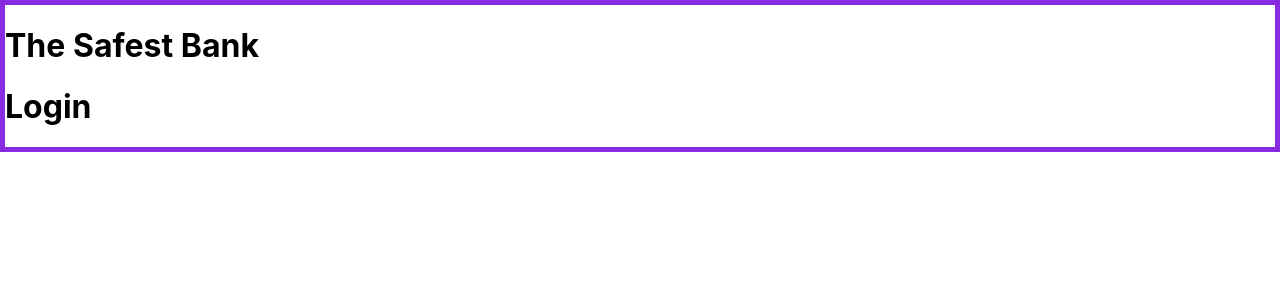
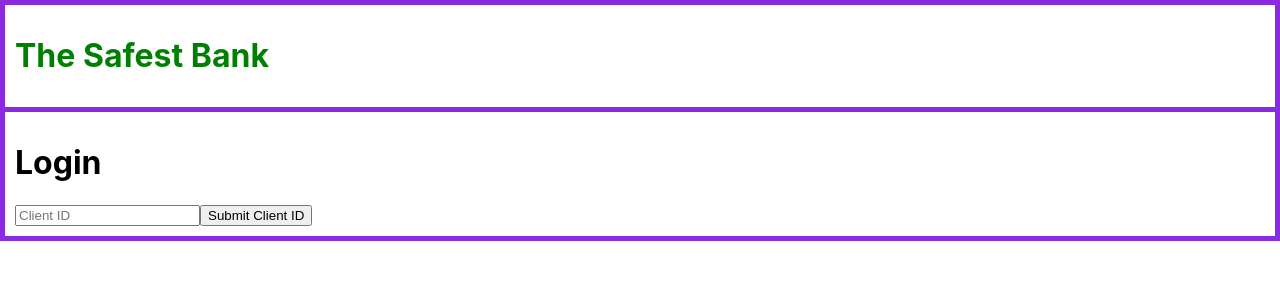
Before and after one commit to sekulas/TheSafestBank, a React (Create React App) app in the folder safest-bank-client/: page /login in a window 1280 px wide. Shown: the top 300 px of the page. Built offline with nearby package versions, Linux system fonts and the light colour scheme.

Commit message:
Base schema of client app added

```diff
--- /dev/null
+++ b/safest-bank-client/src/components/auth/AuthProvider.tsx
@@ -0,0 +1,30 @@
+import { ReactNode, useState } from 'react';
+import AuthContext from '../../context/AuthContext';
+
+const AuthProvider: React.FC<{ children: ReactNode }> = ({ children }) => {
+  const [isAuthenticated, setIsAuthenticated] = useState<boolean>(false);
+  const [clientId, setClientId] = useState<string>("");
+  const [name, setName] = useState<string>("");
+  const [surname, setSurname] = useState<string>("");
+
+  const login = () => {
+    setIsAuthenticated(true);
+    setClientId('123');
+    setName('John');
+    setSurname('Doe');
+  }
+  const logout = () => {
+    setIsAuthenticated(false);
+    setClientId('');
+    setName('');
+    setSurname('');
+  }
+
+  return (
+    <AuthContext.Provider value={{ isAuthenticated, clientId, name, surname, login, logout }}>
+      {children}
+    </AuthContext.Provider>
+  );
+}
+
+export default AuthProvider;
--- /dev/null
+++ b/safest-bank-client/src/context/AuthContext.tsx
@@ -0,0 +1,14 @@
+import { createContext } from 'react';
+
+interface IAuthContext {
+  isAuthenticated: boolean;
+  clientId: string;
+  name: string;
+  surname: string;
+  login: () => void;
+  logout: () => void;
+}
+
+const AuthContext = createContext<IAuthContext>({ isAuthenticated: false, clientId: "", name: "", surname: "", login: () => { }, logout: () => { } } as IAuthContext);
+
+export default AuthContext;
--- a/safest-bank-client/src/index.css
+++ b/safest-bank-client/src/index.css
@@ -5,10 +5,42 @@ body {
     sans-serif;
   -webkit-font-smoothing: antialiased;
   -moz-osx-font-smoothing: grayscale;
-  border: 5px solid blueviolet;
 }
 
 code {
   font-family: source-code-pro, Menlo, Monaco, Consolas, 'Courier New',
     monospace;
 }
+
+#app {
+  border: 5px solid blueviolet;
+}
+
+#navbar {
+  border-bottom: 5px solid blueviolet;
+  padding: 10px;
+  display: flex;
+  justify-content: space-between;
+  align-items: center;
+}
+
+#navbar-module {
+  display: flex;
+  justify-content: space-between;
+  align-items: center;
+}
+
+#navbar-module > * {
+  margin: 0 10px;
+  display: flex;
+  justify-content: space-between;
+  align-items: center;
+}
+
+#login-page {
+  padding: 10px;
+}
+
+#client-page {
+  padding: 10px;
+}
--- a/safest-bank-client/src/index.tsx
+++ b/safest-bank-client/src/index.tsx
@@ -9,6 +9,11 @@ import {
 import AppLayout from "./layouts/AppLayout";
 import ErrorPage from "./pages/ErrorPage";
 import LoginPage from "./pages/LoginPage";
+import ProtectedPage from "./pages/ProtectedPage";
+import HomePage from "./pages/HomePage";
+import AuthProvider from "./components/auth/AuthProvider";
+import PasswordChangePage from "./pages/PasswordChangePage";
+import ClientDetailsPage from "./pages/ClientDetailsPage";
 
 const router = createBrowserRouter([
   {
@@ -19,24 +24,33 @@ const router = createBrowserRouter([
         errorElement: <ErrorPage />,
         children: [
           {
-            path: "/login",
-            element: <LoginPage />
+            path: "login",
+            element: <LoginPage />,
           },
-          // {
-          //   index: true,
-          //   path: "/home",
-          //   element: <HomePage />,
-          //   loader: accountDetailsLoader
-          // },
-          // {
-          //   path: "/password",
-          //   element: <ChangePasswordPage />
-          // },
-          // {
-          //   path: "/client/:clientId",
-          //   element: <ClientDetailsPage />,
-          //   loader: clientLoader
-          // }
+          {
+            element: <ProtectedPage />,
+            children: [
+              {
+                index: true,
+                path: "home",
+                element: <HomePage />,
+                //loader: accountDetailsLoader
+              },
+              {
+                path: "client",
+                element: <ClientDetailsPage />,
+                //loader: clientLoader
+              },
+              {
+                path: "password",
+                element: <PasswordChangePage />
+              },
+              {
+                path: "logout",
+                //action: logoutUser,
+              },
+            ]
+          }
         ]
       }
     ]
@@ -49,7 +63,9 @@ const root = ReactDOM.createRoot(
 
 root.render(
   <React.StrictMode>
-    <RouterProvider router={router} />
+    <AuthProvider>
+      <RouterProvider router={router} />
+    </AuthProvider>
   </React.StrictMode>
 );
 
--- a/safest-bank-client/src/layouts/Navbar.tsx
+++ b/safest-bank-client/src/layouts/Navbar.tsx
@@ -1,7 +1,25 @@
+import { useContext } from "react";
+import AuthContext from "../context/AuthContext";
+import { ReactComponent as PersonIcon } from "../assets/icons/personIcon.svg";
+import { Link } from "react-router-dom";
+
 const Navbar = () => {
+  const { isAuthenticated, name, surname, logout } = useContext(AuthContext);
+
   return (
     <div id="navbar">
-      <h1>The Safest Bank</h1>
+      <Link to="/home" style={{ color: "green", textDecoration: 'none' }}>
+        <h1>The Safest Bank</h1>
+      </Link>
+      {isAuthenticated &&
+        <div id="navbar-module">
+          <Link to="/client" style={{ color: "green", textDecoration: 'none' }}>
+            <PersonIcon />
+            {name.toUpperCase()} {surname.toUpperCase()}
+          </Link>
+          <button onClick={logout}>Logout</button>
+        </div>
+      }
     </div>
   )
 }
--- /dev/null
+++ b/safest-bank-client/src/pages/ClientDetailsPage.tsx
@@ -0,0 +1,8 @@
+const ClientDetailsPage = () => {
+  return (
+    <div id="client-details-page">
+      <h1>Client Details</h1>
+    </div>
+  );
+}
+export default ClientDetailsPage;
--- /dev/null
+++ b/safest-bank-client/src/pages/HomePage.tsx
@@ -0,0 +1,9 @@
+const HomePage = () => {
+  return (
+    <div id="home-page">
+      <h1>Home Page</h1>
+    </div>
+  );
+}
+
+export default HomePage;
--- a/safest-bank-client/src/pages/LoginPage.tsx
+++ b/safest-bank-client/src/pages/LoginPage.tsx
@@ -1,9 +1,68 @@
+import { useState, ChangeEvent, useContext } from 'react';
+import { Form, Navigate } from 'react-router-dom';
+import AuthContext from '../context/AuthContext';
+
 const LoginPage = () => {
+  const [clientId, setClientId] = useState<string>('');
+  const [passwordCombination, setPasswordCombination] = useState<string>('');
+  const [enteredPassword, setEnteredPassword] = useState<string>('');
+  const { isAuthenticated, login } = useContext(AuthContext);
+
+
+  const handleClientIdChange = (event: ChangeEvent<HTMLInputElement>) => {
+    setClientId(event.target.value);
+  };
+
+  const handleSubmitClientId = () => {
+    // Send the Client ID to the server and receive the password combination
+    // Simulate server response for demonstration purposes
+    const fakeServerResponse = 'abc';
+    setPasswordCombination(fakeServerResponse);
+  };
+
+  const handlePasswordChange = (event: ChangeEvent<HTMLInputElement>) => {
+    setEnteredPassword(event.target.value);
+  };
+
+  const handleLogin = () => {
+    login();
+  };
 
   return (
-    <div id="login">
-      <h1>Login</h1>
-    </div>
+    <>
+      {
+        isAuthenticated ? (
+          <Navigate to="/home" />
+        )
+          : (
+            <div id="login-page">
+              <h1>Login</h1>
+              <input
+                type="text"
+                placeholder="Client ID"
+                value={clientId}
+                onChange={handleClientIdChange}
+              />
+              <button onClick={handleSubmitClientId}>Submit Client ID</button>
+
+              {passwordCombination && (
+                <>
+                  <h2>Password</h2>
+                  <Form method="post">
+                    <input
+                      type="password"
+                      placeholder="Enter password"
+                      value={enteredPassword}
+                      onChange={handlePasswordChange}
+                    />
+                    <button onClick={handleLogin}>Login</button>
+                  </Form>
+                </>
+              )}
+            </div>
+          )
+      }
+    </>
   );
 }
 
--- /dev/null
+++ b/safest-bank-client/src/pages/PasswordChangePage.tsx
@@ -0,0 +1,9 @@
+const PasswordChangePage = () => {
+  return (
+    <div id="password-page">
+      <h1>Change Password</h1>
+    </div>
+  )
+}
+
+export default PasswordChangePage;
--- /dev/null
+++ b/safest-bank-client/src/pages/ProtectedPage.tsx
@@ -0,0 +1,21 @@
+import { useContext } from "react";
+import { Outlet, Navigate } from "react-router-dom";
+import AuthContext from "../context/AuthContext";
+
+const ProtectedPage = () => {
+  const { isAuthenticated } = useContext(AuthContext);
+
+  return (
+    <div id="client-page">
+      {
+        isAuthenticated ? (
+          <Outlet />
+        ) : (
+          <Navigate to="/login" />
+        )
+      }
+    </div >
+  );
+};
+
+export default ProtectedPage;
```
Also changed, not shown: safest-bank-client/src/assets/icons/personIcon.svg (added).
